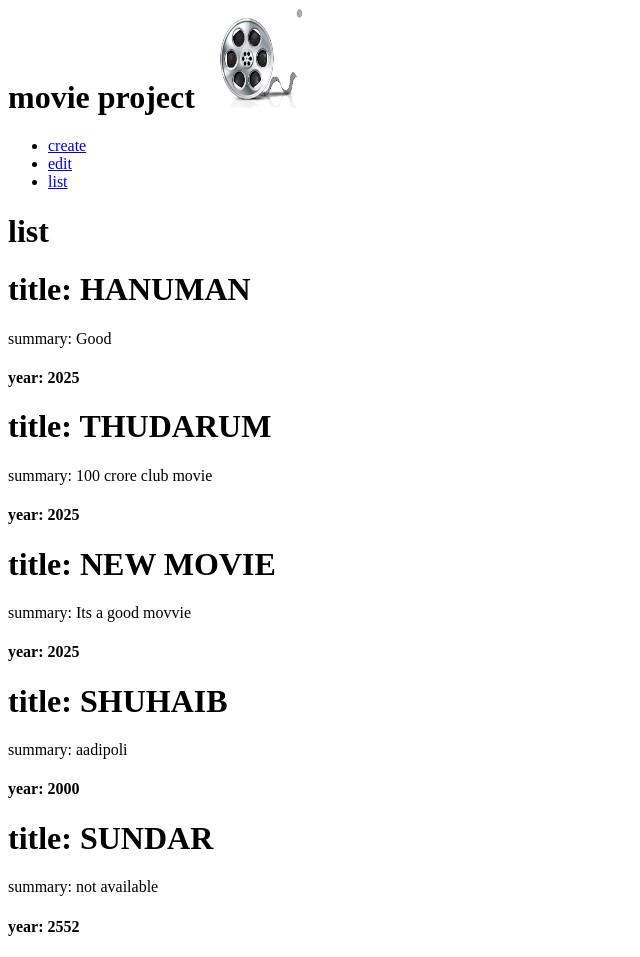
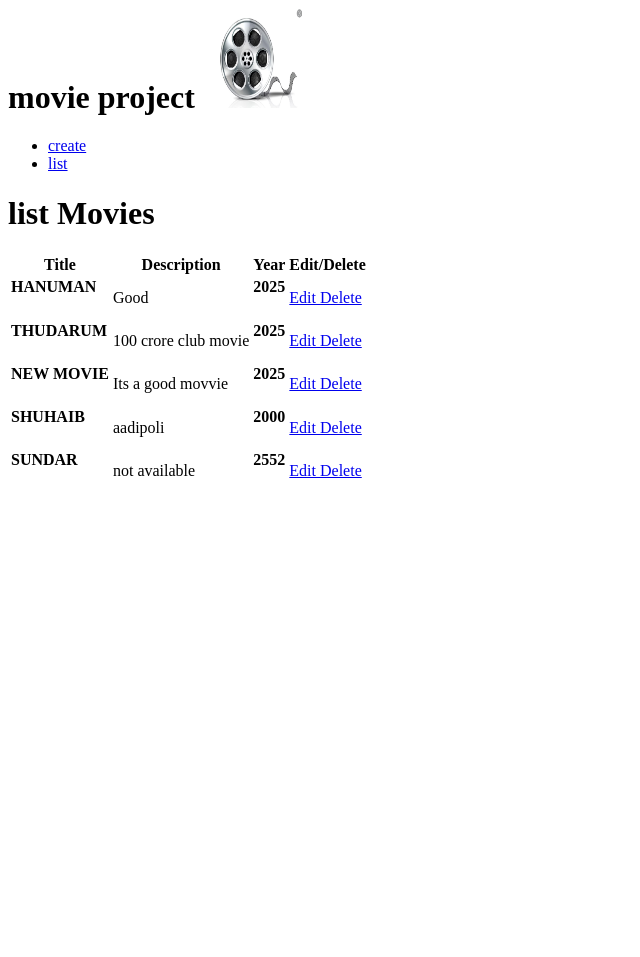
Before and after one commit to um-shuhaib/Django-learning, a Django app: page /list/ in a window 1280 px wide. Shown: the whole page, without its empty margins (0-640 px from the left). After the commit the page ends 478 px from the top, so only its background shows below. Run offline with Django 5.2, Linux system fonts and the light colour scheme; data comes from the database, SQL or seed files in the repository; both versions use the stored data as it was after the commit.

Commit message:
delete using anchor tag

```diff
--- a/movie_manager/movies/urls.py
+++ b/movie_manager/movies/urls.py
@@ -20,5 +20,6 @@ from . import views
 urlpatterns = [
     path('create/',views.create,name='create'),
     path('list/',views.list,name='list'),
-    path('edit/',views.edit,name='edit'),
+    path('edit/<pk>',views.edit,name='edit'),
+    path('delete/<pk>',views.delete,name='delete'),
 ]
--- a/movie_manager/movies/views.py
+++ b/movie_manager/movies/views.py
@@ -27,5 +27,15 @@ def list(request):
     return render(request,'list.html',{'movie_list':movie_data})
 
 
-def edit(request):
-    return render(request,'edit.html')
+def edit(request,pk):
+    return render(request,'create.html')
+
+
+def delete(request,pk):
+    Instance=MovieInfo.objects.get(pk=pk)
+    Instance.delete()
+
+    Movie_set=MovieInfo.objects.all()
+
+
+    return render(request,'list.html',{'movie_list':Movie_set})
--- a/movie_manager/templates/list.html
+++ b/movie_manager/templates/list.html
@@ -1,10 +1,21 @@
 {% extends 'blank.html' %}
 {% load static %}
 {% block content %}
-<h1>list</h1>
+<h1>list Movies</h1>
+<table>
+    <tr>
+        <th>Title </th>
+        <th>Description </th>
+        <th>Year </th>
+        <th>Edit/Delete</th>
+    </tr>
 {% for movie_obj in movie_list %}
-<h1>title: {{movie_obj.title | upper}}</h1>
-<p>summary: {{movie_obj.desc | default:"not available"}}</p>
-<h4>year: {{movie_obj.year}}</h4>
+<tr>
+<td><h4>{{movie_obj.title | upper}}</h4></td>
+<td><p>{{movie_obj.desc | default:"not available"}}</p></td>
+<td><h4>{{movie_obj.year}}</h4></td>
+<td><a href="{% url 'edit' movie_obj.id %}">Edit </a><a href="{% url 'delete' movie_obj.id %}">Delete</a></td>
+</tr>
 {% endfor %}
 {% endblock %}
+</table>
--- a/movie_manager/templates/main.html
+++ b/movie_manager/templates/main.html
@@ -1,5 +1,5 @@
 <ul>
     <li><a href="{% url 'create' %}">create</a></li>
-    <li><a href="{% url 'edit' %}">edit</a></li>
+
     <li><a href="{% url 'list' %}">list</a></li>
 </ul>
```
Also changed, not shown: movie_manager/db.sqlite3.
